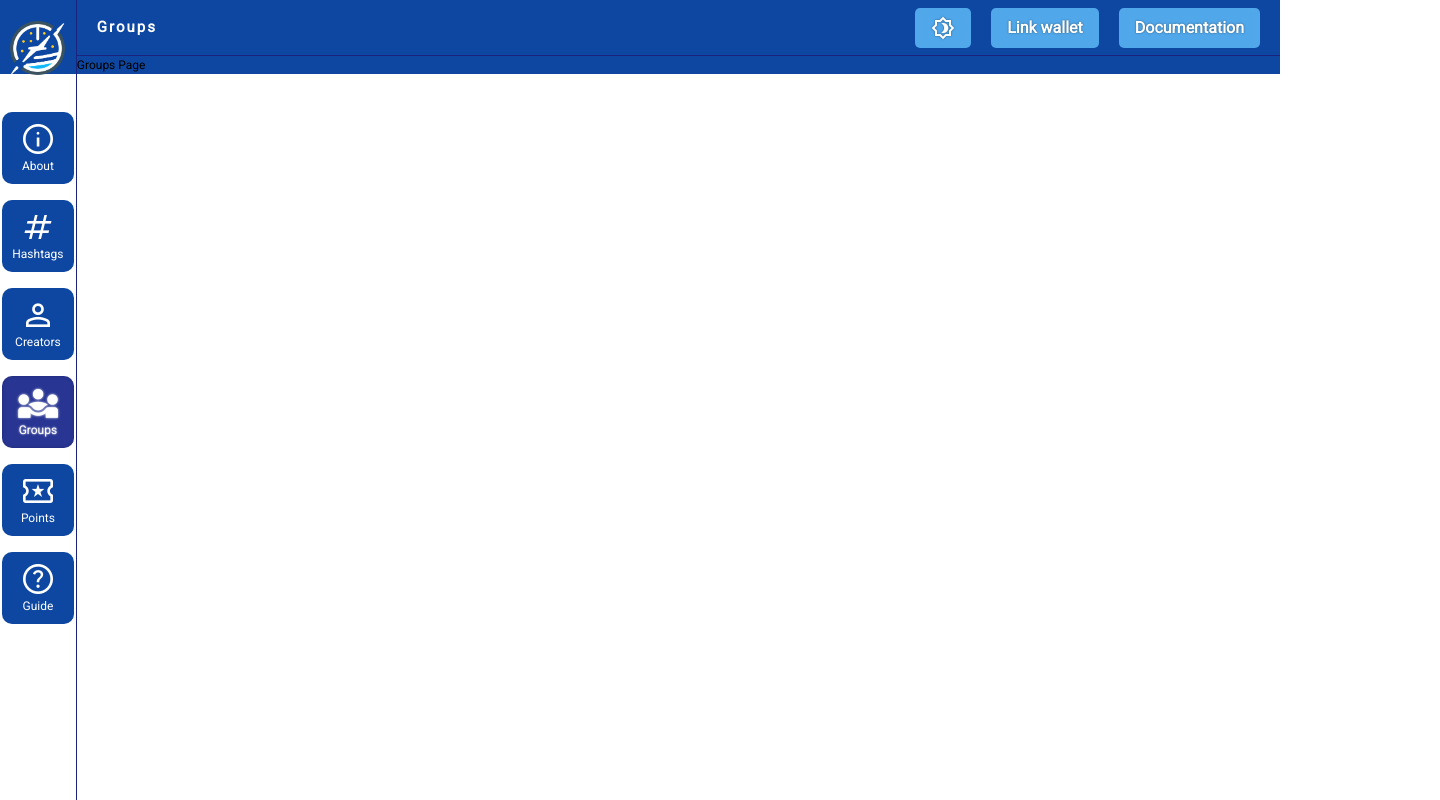
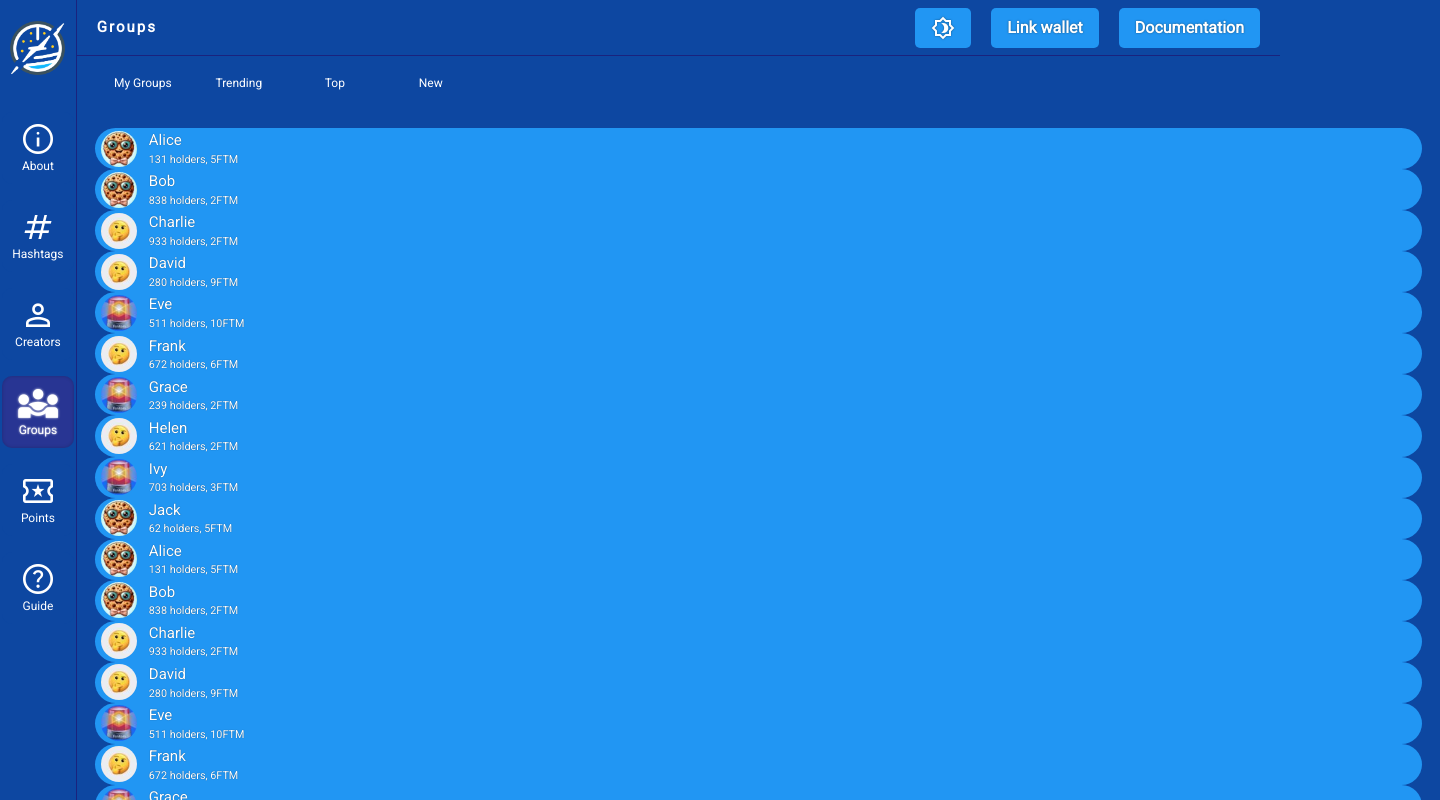
Before and after one commit to takosenpai2687/thunderdome-remastered, a Vue app: page /groups in a window 1280 px wide. Shown: the whole page, 1440 px wide, since content can reach past the window. Built offline with nearby package versions, Linux system fonts and the light colour scheme.

Commit message:
feat: creators & groups

```diff
--- a/src/layouts/themes.js
+++ b/src/layouts/themes.js
@@ -3,7 +3,7 @@ const themes = {
         "--primary-color": "#0d47a1" /* Light Color */,
         "--primary-color-deeper": "#283593" /* Dark Color */,
         "--line-color": "#1a237e" /* Medium Color */,
-        "--btn-color": "#50a7ea" /* Button Color */,
+        "--btn-color": "#2196f3" /* Button Color */,
         "--btn-hover-color": "#4fc3f7",
         "--gray-font": "#aaa",
     },
--- a/src/pages/CreatorsPage.vue
+++ b/src/pages/CreatorsPage.vue
@@ -1,17 +1,136 @@
 <template>
-    <div>
-        Creators
+    <div class="wrapper">
+        <div class="tabs-bar relative flex flex-row z-10">
+            <button :key="'tab-' + index" v-for="(tab, index) in tabs" ref="refButtons"
+                @click="handleClickTab(index)">{{ tab }}</button>
+            <!-- Cursor -->
+            <div class="cursor absolute" :style="{ left: cursorX }"></div>
+        </div>
+        <div class="creators-container p-1 w-full h-full overflow-y-scroll">
+            <div class="grid grid-cols-5 gap-4 mx-auto w-full">
+                <div class="creator-card" v-for="(creator, index) in creators" :key="'creator-' + index">
+                    <div class="creator-avatar">
+                        <img :src="creator.avatar" alt="avatar" />
+                    </div>
+                    <div class="creator-info">
+                        <h3>{{ creator.name }}</h3>
+                        <p>{{ creator.description }}</p>
+                    </div>
+                </div>
+            </div>
+        </div>
     </div>
 </template>
 
 <script>
+import { nextTick } from 'vue';
+import axios from 'axios';
+
 export default {
-    setup() {
-
-
-        return {}
+    data() {
+        return {
+            cursorX: 0,
+            tabIdx: 0,
+            tabs: ['My Creators', 'Trending', 'Top', 'New'],
+            creators: []
+        }
+    },
+    methods: {
+        handleClickTab(index) {
+            const button = this.$refs.refButtons[index];
+            this.tabIdx = index;
+            this.cursorX = button.offsetLeft + 'px';
+            this.creators.sort(() => Math.random() - 0.5);
+        },
+        async fetchData() {
+            const _creators = await axios.get('/mock/leaderboard.json').then(res => res.data.map(u => ({
+                name: u.user,
+                avatar: u.avatar,
+                description: `${Math.floor(Math.random() * 1000)} holders, ${Math.ceil(Math.random() * 10)}FTM`
+            })));
+            // Repeat 5 times
+            this.creators = new Array(15).fill(_creators).flat();
+        }
+    },
+    mounted() {
+        this.fetchData();
+        nextTick(() => {
+            this.handleClickTab(0);
+        });
     }
 }
 </script>
 
-<style lang="scss" scoped></style>
+<style lang="scss" scoped>
+.wrapper {
+    padding: .5em;
+    height: 100%;
+
+    .tabs-bar {
+        padding: 0 1em;
+
+        button {
+            width: 8em;
+            height: 3.5em;
+            padding: .2em 1em;
+            appearance: none;
+            z-index: 10;
+            color: #FFF;
+        }
+
+        .cursor {
+            user-select: none;
+            width: 8em;
+            height: 2.4em;
+            background-color: var(--btn-color);
+            z-index: 0;
+            position: absolute;
+            top: 50%;
+            left: 1em;
+            transform: translateY(-50%);
+            transition: .3s;
+            border-radius: 99em;
+        }
+    }
+
+    .creators-container {
+        padding: 2em 1em;
+
+        .creator-card {
+            background-color: var(--btn-color);
+            border-radius: 100rem;
+            display: flex;
+            padding: .1em .5em;
+            overflow: hidden;
+            justify-content: flex-start;
+            align-items: center;
+            gap: 1em;
+
+            .creator-avatar {
+                width: 3em;
+                height: 3em;
+
+                img {
+                    width: 100%;
+                    height: 100%;
+                    border-radius: 50%;
+                    object-fit: cover;
+                }
+            }
+
+            .creator-info {
+                color: #fff;
+                text-shadow: 0 0 1px rgba(0, 0, 0, 0.5);
+
+                h3 {
+                    font-size: 1.25em;
+                }
+
+                p {
+                    font-size: 0.9em;
+                }
+            }
+        }
+    }
+}
+</style>
--- a/src/pages/GroupsPage.vue
+++ b/src/pages/GroupsPage.vue
@@ -1,17 +1,136 @@
 <template>
-    <div>
-        Groups Page
+    <div class="wrapper">
+        <div class="tabs-bar relative flex flex-row z-10">
+            <button :key="'tab-' + index" v-for="(tab, index) in tabs" ref="refButtons"
+                @click="handleClickTab(index)">{{ tab }}</button>
+            <!-- Cursor -->
+            <div class="cursor absolute" :style="{ left: cursorX }"></div>
+        </div>
+        <div class="groups-container p-1 w-full h-full overflow-y-scroll">
+            <div class="grid grid-cols-5 gap-4 mx-auto w-full">
+                <div class="group-card" v-for="(group, index) in groups" :key="'group-' + index">
+                    <div class="group-avatar">
+                        <img :src="group.avatar" alt="avatar" />
+                    </div>
+                    <div class="group-info">
+                        <h3>{{ group.name }}</h3>
+                        <p>{{ group.description }}</p>
+                    </div>
+                </div>
+            </div>
+        </div>
     </div>
 </template>
 
 <script>
+import { nextTick } from 'vue';
+import axios from 'axios';
+
 export default {
-    setup() {
-
-
-        return {}
+    data() {
+        return {
+            cursorX: 0,
+            tabIdx: 0,
+            tabs: ['My Groups', 'Trending', 'Top', 'New'],
+            groups: []
+        }
+    },
+    methods: {
+        handleClickTab(index) {
+            const button = this.$refs.refButtons[index];
+            this.tabIdx = index;
+            this.cursorX = button.offsetLeft + 'px';
+            this.groups.sort(() => Math.random() - 0.5);
+        },
+        async fetchData() {
+            const _groups = await axios.get('/mock/leaderboard.json').then(res => res.data.map(u => ({
+                name: u.user,
+                avatar: u.avatar,
+                description: `${Math.floor(Math.random() * 1000)} holders, ${Math.ceil(Math.random() * 10)}FTM`
+            })));
+            // Repeat 5 times
+            this.groups = new Array(15).fill(_groups).flat();
+        }
+    },
+    mounted() {
+        this.fetchData();
+        nextTick(() => {
+            this.handleClickTab(0);
+        });
     }
 }
 </script>
 
-<style lang="scss" scoped></style>
+<style lang="scss" scoped>
+.wrapper {
+    padding: .5em;
+    height: 100%;
+
+    .tabs-bar {
+        padding: 0 1em;
+
+        button {
+            width: 8em;
+            height: 3.5em;
+            padding: .2em 1em;
+            appearance: none;
+            z-index: 10;
+            color: #FFF;
+        }
+
+        .cursor {
+            user-select: none;
+            width: 8em;
+            height: 2.4em;
+            background-color: var(--btn-color);
+            z-index: 0;
+            position: absolute;
+            top: 50%;
+            left: 1em;
+            transform: translateY(-50%);
+            transition: .3s;
+            border-radius: 99em;
+        }
+    }
+
+    .groups-container {
+        padding: 2em 1em;
+
+        .group-card {
+            background-color: var(--btn-color);
+            border-radius: 100rem;
+            display: flex;
+            padding: .1em .5em;
+            overflow: hidden;
+            justify-content: flex-start;
+            align-items: center;
+            gap: 1em;
+
+            .group-avatar {
+                width: 3em;
+                height: 3em;
+
+                img {
+                    width: 100%;
+                    height: 100%;
+                    border-radius: 50%;
+                    object-fit: cover;
+                }
+            }
+
+            .group-info {
+                color: #fff;
+                text-shadow: 0 0 1px rgba(0, 0, 0, 0.5);
+
+                h3 {
+                    font-size: 1.25em;
+                }
+
+                p {
+                    font-size: 0.9em;
+                }
+            }
+        }
+    }
+}
+</style>
--- a/src/style.css
+++ b/src/style.css
@@ -19,7 +19,7 @@
     --primary-color: #0d47a1; /* Light Color */
     --line-color: #1a237e; /* Medium Color */
     --primary-color-deeper: #283593; /* Dark Color */
-    --btn-color: #50a7ea; /* Button Color */
+    --btn-color: #2196f3; /* Button Color */
     --btn-hover-color: #4fc3f7; /* Button Hover Color */
     --gray-font: #333;
 }
@@ -49,6 +49,7 @@ body,
     height: 100%;
     font-family: "Roboto";
     overflow: hidden;
+    min-width: 1440px;
 }
 
 div {
@@ -56,7 +57,7 @@ div {
 }
 /* Scrollbar */
 ::-webkit-scrollbar {
-    width: .7rem;
+    width: 0.7rem;
 }
 /* Track */
 ::-webkit-scrollbar-track {
```
